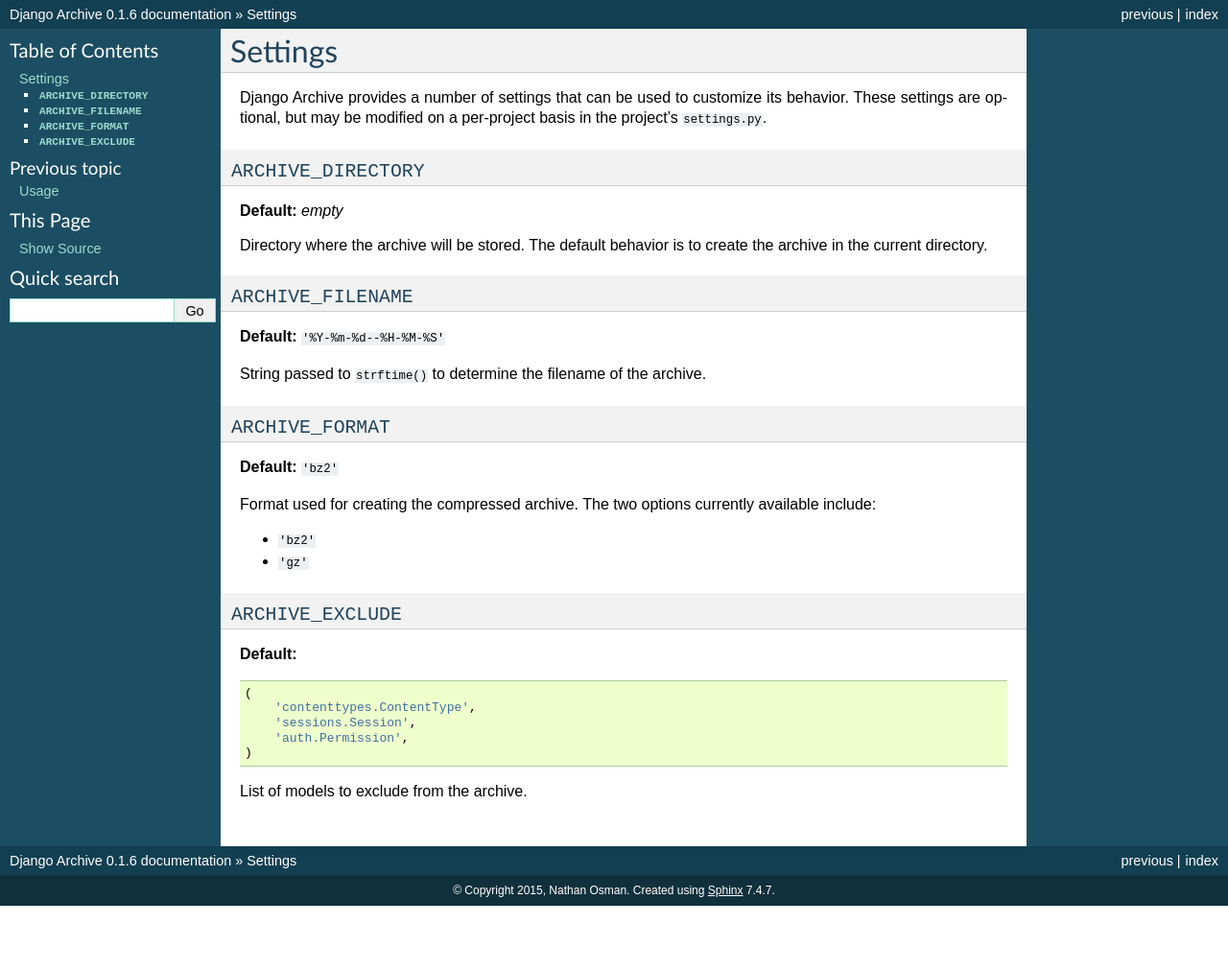
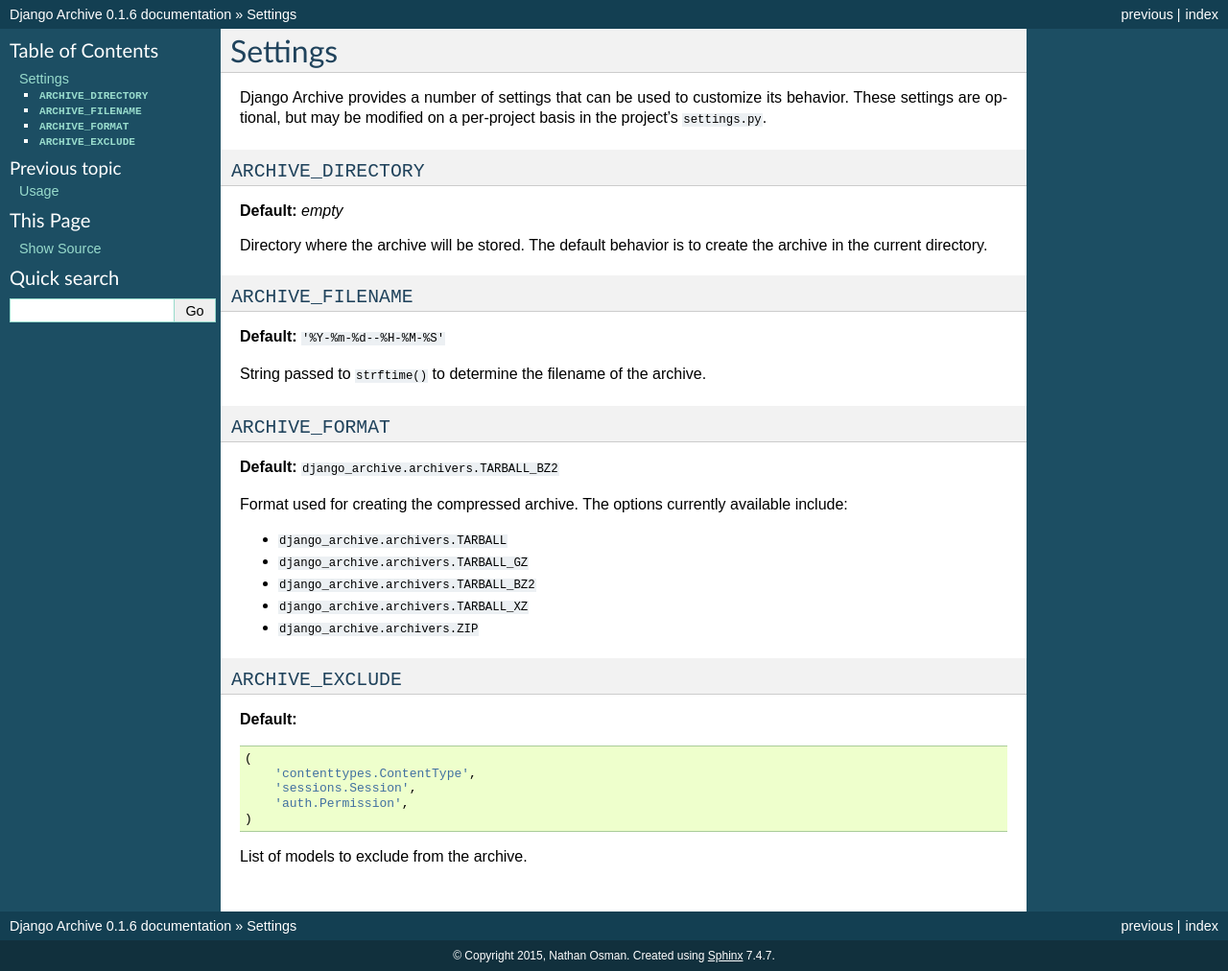
Before and after one commit to nathan-osman/django-archive, a Sphinx documentation site: the page built from docs/settings.rst, in a window 1280 px wide. Shown: the whole page at 96% size. Built offline with Sphinx 7.4.7, drawn with Linux system fonts in a browser that asks for light colours; before the commit the page ends 944 px from its top, so only the background shows below that.

Commit message:
Update documentation to use the new archival format constants.

```diff
--- a/docs/settings.rst
+++ b/docs/settings.rst
@@ -23,13 +23,16 @@
 ``ARCHIVE_FORMAT``
 ------------------
 
-**Default:** ``'bz2'``
+**Default:** ``django_archive.archivers.TARBALL_BZ2``
 
-Format used for creating the compressed archive. The two options currently
+Format used for creating the compressed archive. The options currently
 available include:
 
-- ``'bz2'``
-- ``'gz'``
+- ``django_archive.archivers.TARBALL``
+- ``django_archive.archivers.TARBALL_GZ``
+- ``django_archive.archivers.TARBALL_BZ2``
+- ``django_archive.archivers.TARBALL_XZ``
+- ``django_archive.archivers.ZIP``
 
 ``ARCHIVE_EXCLUDE``
 -------------------
```
